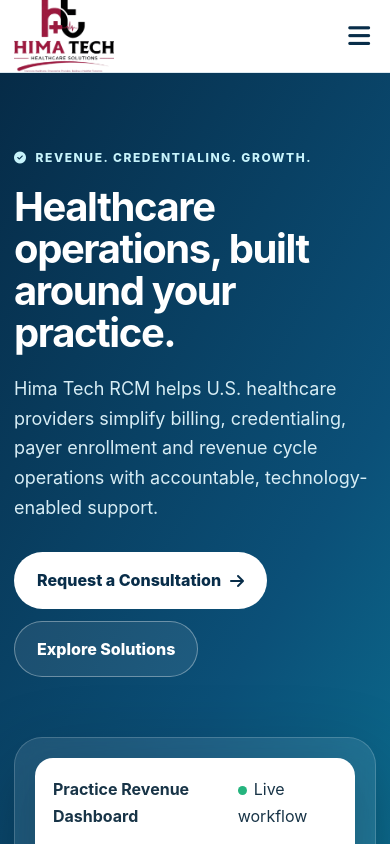
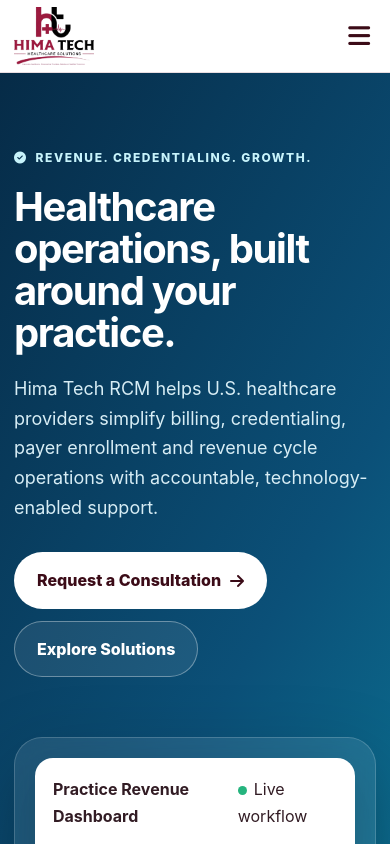
Before and after one commit to hifazkaloch56-dev/https-https-githubcom-stellarsagency-hima.vercel.app-, a website: page index.html in a window 390 px wide. Shown: the top 844 px of the page. Drawn offline with Linux system fonts and the light colour scheme.

Commit message:
Update site.css

```diff
--- a/assets/css/site.css
+++ b/assets/css/site.css
@@ -1,4 +1,17 @@
-:root{--navy:#082d49;--blue:#0d6ea8;--cyan:#18a7c8;--teal:#0e9e9a;--gold:#c79a43;--ink:#183447;--muted:#607384;--bg:#f5f9fc;--white:#fff;--line:#dce8ef;--shadow:0 22px 60px rgba(8,45,73,.11);--radius:22px}
+:root{
+  --navy:#3B0B17;
+  --blue:#6B1E2E;
+  --cyan:#8B3045;
+  --teal:#7A2638;
+  --gold:#C79A43;
+  --ink:#321C24;
+  --muted:#6F6267;
+  --bg:#FAF7F8;
+  --white:#fff;
+  --line:#E8DDE1;
+  --shadow:0 22px 60px rgba(59,11,23,.11);
+  --radius:22px
+}
 
 *{box-sizing:border-box}
 
@@ -56,7 +69,15 @@ gap:34px
 
 /* LOGO SIZE */
 .logo{
-width:110px
+  width:130px;
+  display:flex;
+  align-items:center;
+}
+
+.logo img{
+  width:100px;
+  height:auto;
+  max-width:110px;
 }
 
 .navlinks{
@@ -801,8 +822,18 @@ height:72px
 }
 
 /* MOBILE LOGO SIZE */
-.logo{
-width:100px
+@media(max-width:620px){
+
+  .logo{
+    width:100px;
+  }
+
+  .logo img{
+    width:80px;
+    max-width:90px;
+    height:auto;
+  }
+
 }
 
 .hero{
```
